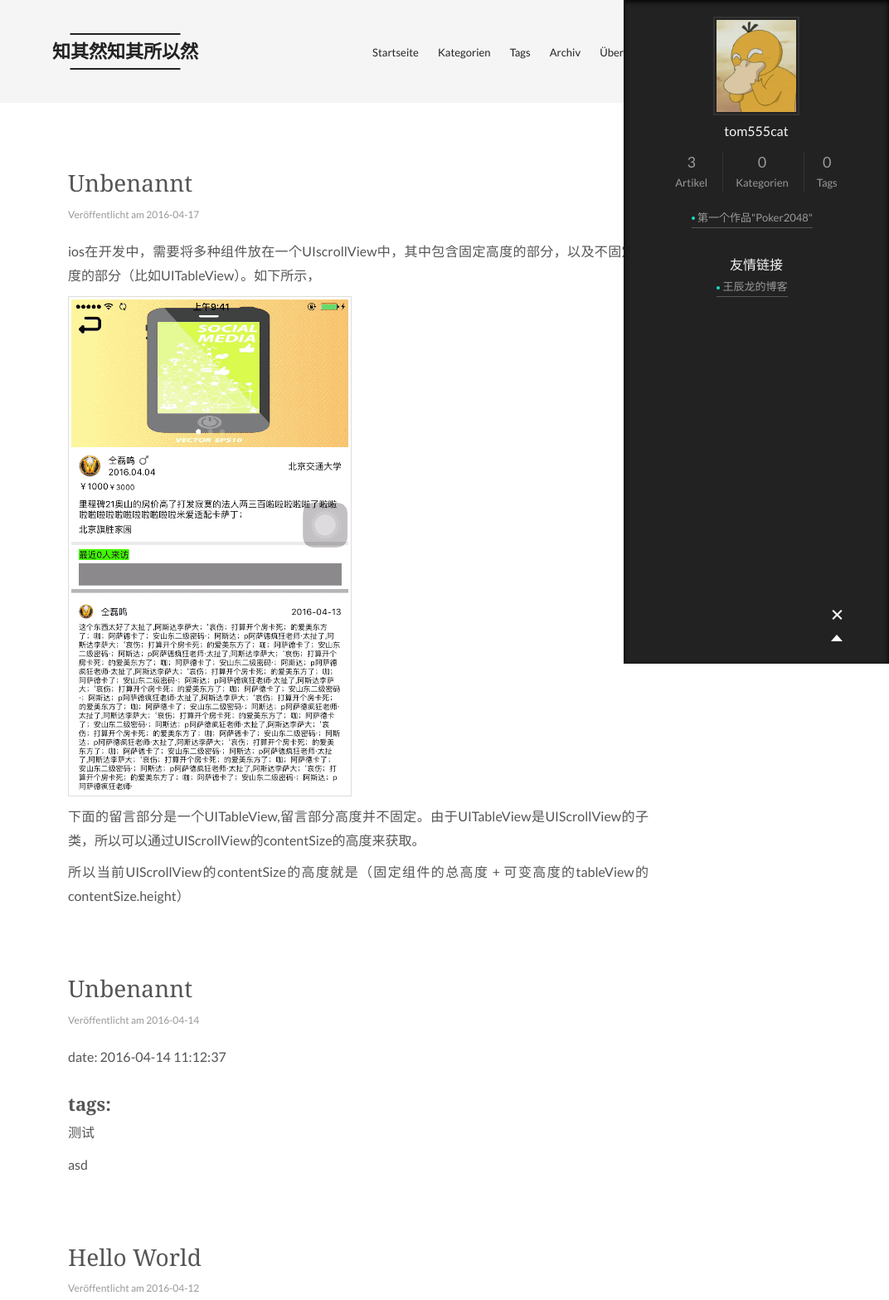
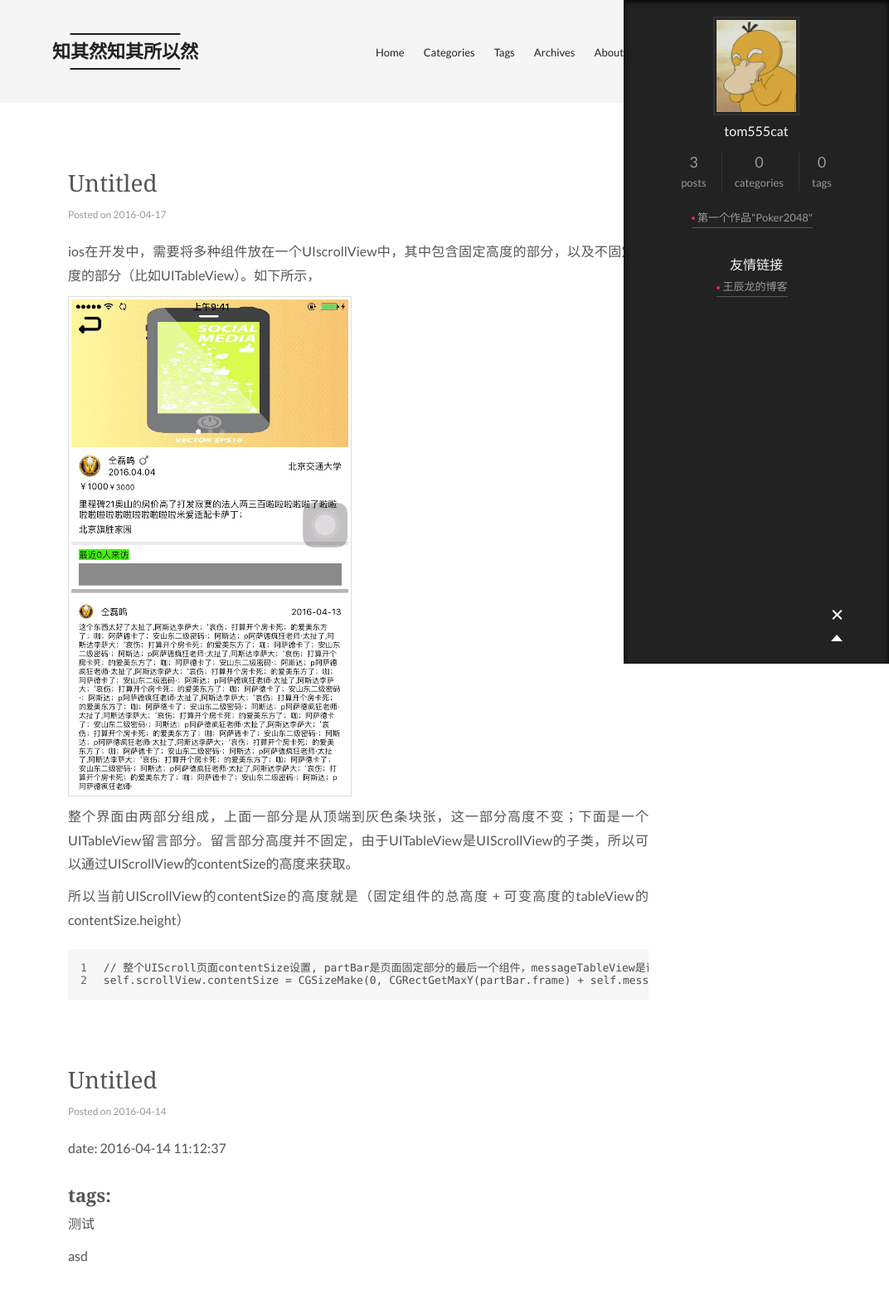
Before and after one commit to BJTU-HT/BJTU-HT.github.io, a plain HTML site: page index.html in a window 1280 px wide. Shown: the top 1567 px of the page at 83% size, without its empty margins (208-1280 px from the left). Drawn offline with Linux system fonts and the light colour scheme; some packages are replaced by stand-ins of ours; a script that the page names is missing.

Commit message:
Site updated: 2016-04-17 22:01:47

```diff
--- a/css/main.css
+++ b/css/main.css
@@ -1135,7 +1135,7 @@ body {
   width: 4px;
   height: 4px;
   border-radius: 50%;
-  background: #18ddbf;
+  background: #ff1a52;
 }
 .sidebar-nav {
   margin: 0;
--- a/index.html
+++ b/index.html
@@ -97,7 +97,7 @@
         <li class="menu-item menu-item-home">
           <a href="/">
             <i class="menu-item-icon icon-home"></i> <br />
-            Startseite
+            Home
           </a>
         </li>
 
@@ -105,7 +105,7 @@
         <li class="menu-item menu-item-categories">
           <a href="/categories">
             <i class="menu-item-icon icon-categories"></i> <br />
-            Kategorien
+            Categories
           </a>
         </li>
 
@@ -121,7 +121,7 @@
         <li class="menu-item menu-item-archives">
           <a href="/archives">
             <i class="menu-item-icon icon-archives"></i> <br />
-            Archiv
+            Archives
           </a>
         </li>
 
@@ -129,7 +129,7 @@
         <li class="menu-item menu-item-about">
           <a href="/about">
             <i class="menu-item-icon icon-about"></i> <br />
-            Über
+            About
           </a>
         </li>
 
@@ -161,7 +161,7 @@
 
 
               <a class="post-title-link" href="/2016/04/17/计算滚动视图的高度/">
-                Unbenannt
+                Untitled
               </a>
 
 
@@ -170,7 +170,7 @@
 
       <div class="post-meta">
         <span class="post-time">
-          Veröffentlicht am 2016-04-17
+          Posted on 2016-04-17
         </span>
 
 
@@ -190,8 +190,9 @@
 
           <p>ios在开发中，需要将多种组件放在一个UIscrollView中，其中包含固定高度的部分，以及不固定高度的部分（比如UITableView）。如下所示，</p>
 <p><img src="/images/boker.gif" alt="Mou icon"></p>
-<p>下面的留言部分是一个UITableView,留言部分高度并不固定。由于UITableView是UIScrollView的子类，所以可以通过UIScrollView的contentSize的高度来获取。</p>
+<p>整个界面由两部分组成，上面一部分是从顶端到灰色条块张，这一部分高度不变；下面是一个UITableView留言部分。留言部分高度并不固定，由于UITableView是UIScrollView的子类，所以可以通过UIScrollView的contentSize的高度来获取。</p>
 <p>所以当前UIScrollView的contentSize的高度就是（固定组件的总高度 + 可变高度的tableView的contentSize.height）</p>
+<figure class="highlight plain"><table><tr><td class="gutter"><pre><span class="line">1</span><br><span class="line">2</span><br></pre></td><td class="code"><pre><span class="line">// 整个UIScroll页面contentSize设置, partBar是页面固定部分的最后一个组件，messageTableView是评论tableView</span><br><span class="line">self.scrollView.contentSize = CGSizeMake(0, CGRectGetMaxY(partBar.frame) + self.messageTableView.contentSize.height);</span><br></pre></td></tr></table></figure>
 
 
 
@@ -223,7 +224,7 @@
 
 
               <a class="post-title-link" href="/2016/04/14/first-test/">
-                Unbenannt
+                Untitled
               </a>
 
 
@@ -232,7 +233,7 @@
 
       <div class="post-meta">
         <span class="post-time">
-          Veröffentlicht am 2016-04-14
+          Posted on 2016-04-14
         </span>
 
 
@@ -293,7 +294,7 @@
 
       <div class="post-meta">
         <span class="post-time">
-          Veröffentlicht am 2016-04-12
+          Posted on 2016-04-12
         </span>
 
 
@@ -374,21 +375,21 @@
           <div class="site-state-item site-state-posts">
             <a href="/archives">
               <span class="site-state-item-count">3</span>
-              <span class="site-state-item-name">Artikel</span>
+              <span class="site-state-item-name">posts</span>
             </a>
           </div>
 
           <div class="site-state-item site-state-categories">
             <a href="/categories">
               <span class="site-state-item-count">0</span>
-              <span class="site-state-item-name">Kategorien</span>
+              <span class="site-state-item-name">categories</span>
               </a>
           </div>
 
           <div class="site-state-item site-state-tags">
             <a href="/tags">
               <span class="site-state-item-count">0</span>
-              <span class="site-state-item-name">Tags</span>
+              <span class="site-state-item-name">tags</span>
               </a>
           </div>
 
@@ -446,7 +447,7 @@
 </div>
 
 <div class="powered-by">
-  Erstellt mit  <a class="theme-link" href="http://hexo.io">Hexo</a>
+  Powered by <a class="theme-link" href="http://hexo.io">Hexo</a>
 </div>
 
 <div class="theme-info">
```
Also changed, not shown: 2016/04/12/hello-world/index.html (+11 -11 lines), 2016/04/14/first-test/index.html (+11 -11 lines), 2016/04/17/计算滚动视图的高度/index.html (+14 -13 lines), archives/2016/04/index.html (+12 -12 lines), archives/2016/index.html (+12 -12 lines), archives/index.html (+12 -12 lines), categories/index.html (+10 -10 lines).
